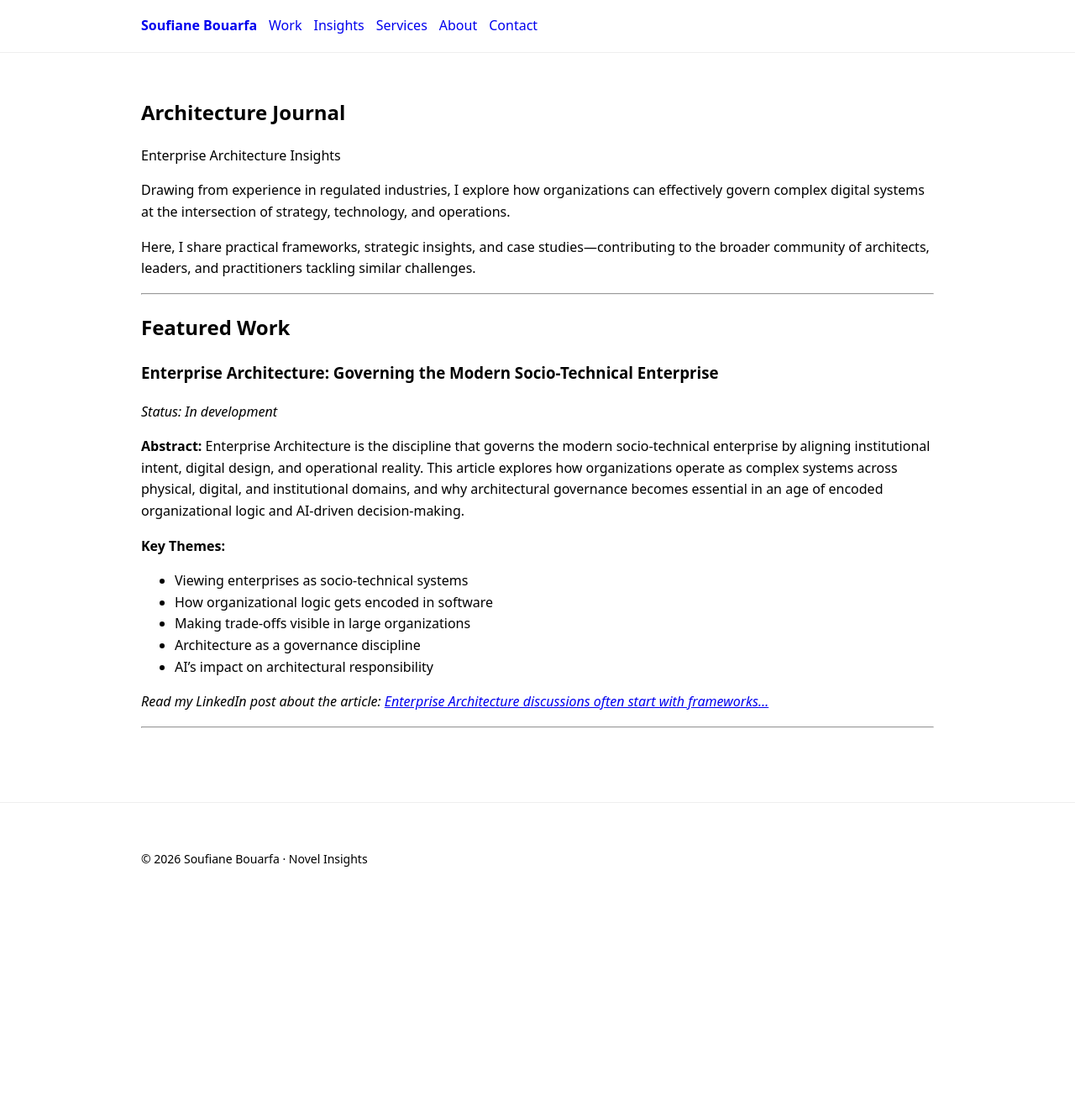
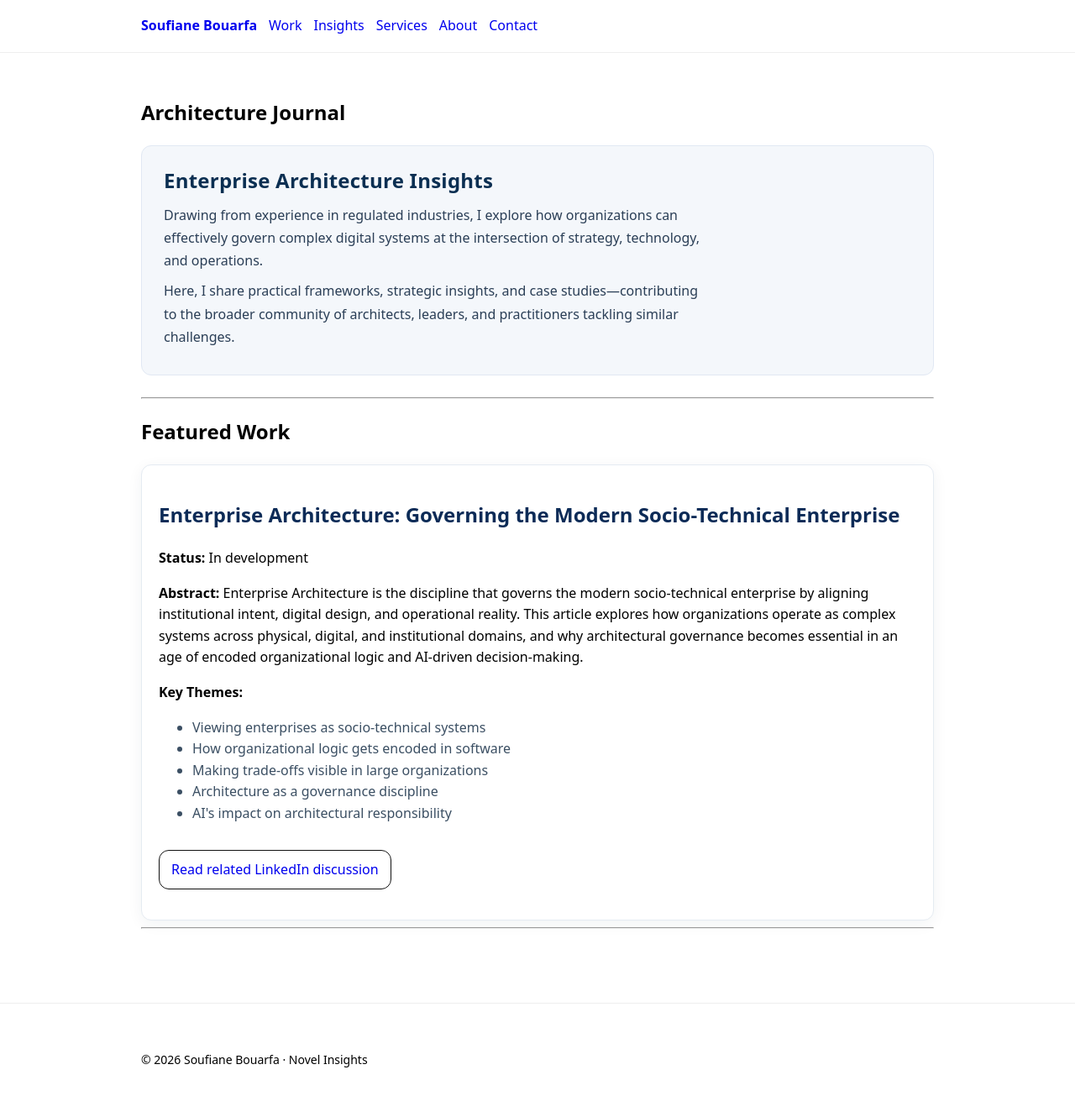
Before and after one commit to sbouarfa/soufianebouarfa.github.io, a Jekyll site: the page built from insights.md, in a window 1280 px wide. Shown: the whole page at 84% size. Built offline with Jekyll 4.4.1, drawn with Linux system fonts in a browser that asks for light colours; before the commit the page ends 1090 px from its top, so only the background shows below that.

Commit message:
Improve insights page visuals with hero block and featured work card style

```diff
--- a/assets/css/main.css
+++ b/assets/css/main.css
@@ -81,3 +81,47 @@ blockquote {
   padding: 1rem;
   border-radius: 4px;
 }
+
+.insights-hero {
+  background: #f4f7fb;
+  border: 1px solid #e1e8f3;
+  border-radius: 12px;
+  padding: 22px 26px;
+  margin-bottom: 26px;
+}
+
+.insights-hero h1 {
+  margin-top: 0;
+  margin-bottom: 0.4rem;
+  letter-spacing: 0.01em;
+  color: #0b2f52;
+}
+
+.insights-hero p {
+  max-width: 70ch;
+  margin: 0.55rem 0;
+  color: #2a3e56;
+  line-height: 1.7;
+}
+
+.insights-featured {
+  background: #fff;
+  border: 1px solid #e5ebf2;
+  border-radius: 12px;
+  padding: 20px;
+  box-shadow: 0 4px 18px rgba(25, 43, 67, 0.06);
+}
+
+.insights-featured h2 {
+  color: #0c2b57;
+}
+
+.insights-featured .meta,
+.insights-featured li {
+  color: #3b4f63;
+}
+
+.insights-featured a.btn {
+  margin-top: 14px;
+  display: inline-block;
+}
--- a/insights.md
+++ b/insights.md
@@ -5,28 +5,32 @@ summary: "Essays and reflections on enterprise architecture, governance, and tra
 permalink: /insights/
 ---
 
-Enterprise Architecture Insights
-
-Drawing from experience in regulated industries, I explore how organizations can effectively govern complex digital systems at the intersection of strategy, technology, and operations.
-
-Here, I share practical frameworks, strategic insights, and case studies—contributing to the broader community of architects, leaders, and practitioners tackling similar challenges.
+<div class="insights-hero">
+  <h1>Enterprise Architecture Insights</h1>
+  <p>Drawing from experience in regulated industries, I explore how organizations can effectively govern complex digital systems at the intersection of strategy, technology, and operations.</p>
+  <p>Here, I share practical frameworks, strategic insights, and case studies—contributing to the broader community of architects, leaders, and practitioners tackling similar challenges.</p>
+</div>
 
 ---
 
 ## Featured Work
 
-### Enterprise Architecture: Governing the Modern Socio-Technical Enterprise
-*Status: In development*
+<div class="insights-featured">
+  <h2>Enterprise Architecture: Governing the Modern Socio-Technical Enterprise</h2>
+  <p><strong>Status:</strong> In development</p>
 
-**Abstract:** Enterprise Architecture is the discipline that governs the modern socio-technical enterprise by aligning institutional intent, digital design, and operational reality. This article explores how organizations operate as complex systems across physical, digital, and institutional domains, and why architectural governance becomes essential in an age of encoded organizational logic and AI-driven decision-making.
+  <p><strong>Abstract:</strong> Enterprise Architecture is the discipline that governs the modern socio-technical enterprise by aligning institutional intent, digital design, and operational reality. This article explores how organizations operate as complex systems across physical, digital, and institutional domains, and why architectural governance becomes essential in an age of encoded organizational logic and AI-driven decision-making.</p>
 
-**Key Themes:**
-- Viewing enterprises as socio-technical systems
-- How organizational logic gets encoded in software
-- Making trade-offs visible in large organizations
-- Architecture as a governance discipline
-- AI's impact on architectural responsibility
+  <p><strong>Key Themes:</strong></p>
+  <ul>
+    <li>Viewing enterprises as socio-technical systems</li>
+    <li>How organizational logic gets encoded in software</li>
+    <li>Making trade-offs visible in large organizations</li>
+    <li>Architecture as a governance discipline</li>
+    <li>AI's impact on architectural responsibility</li>
+  </ul>
 
-*Read my LinkedIn post about the article: [Enterprise Architecture discussions often start with frameworks...](https://www.linkedin.com/feed/update/urn:li:activity:your-post-id/)*
+  <p><a class="btn" href="https://www.linkedin.com/feed/update/urn:li:activity:your-post-id/">Read related LinkedIn discussion</a></p>
+</div>
 
 ---
```
